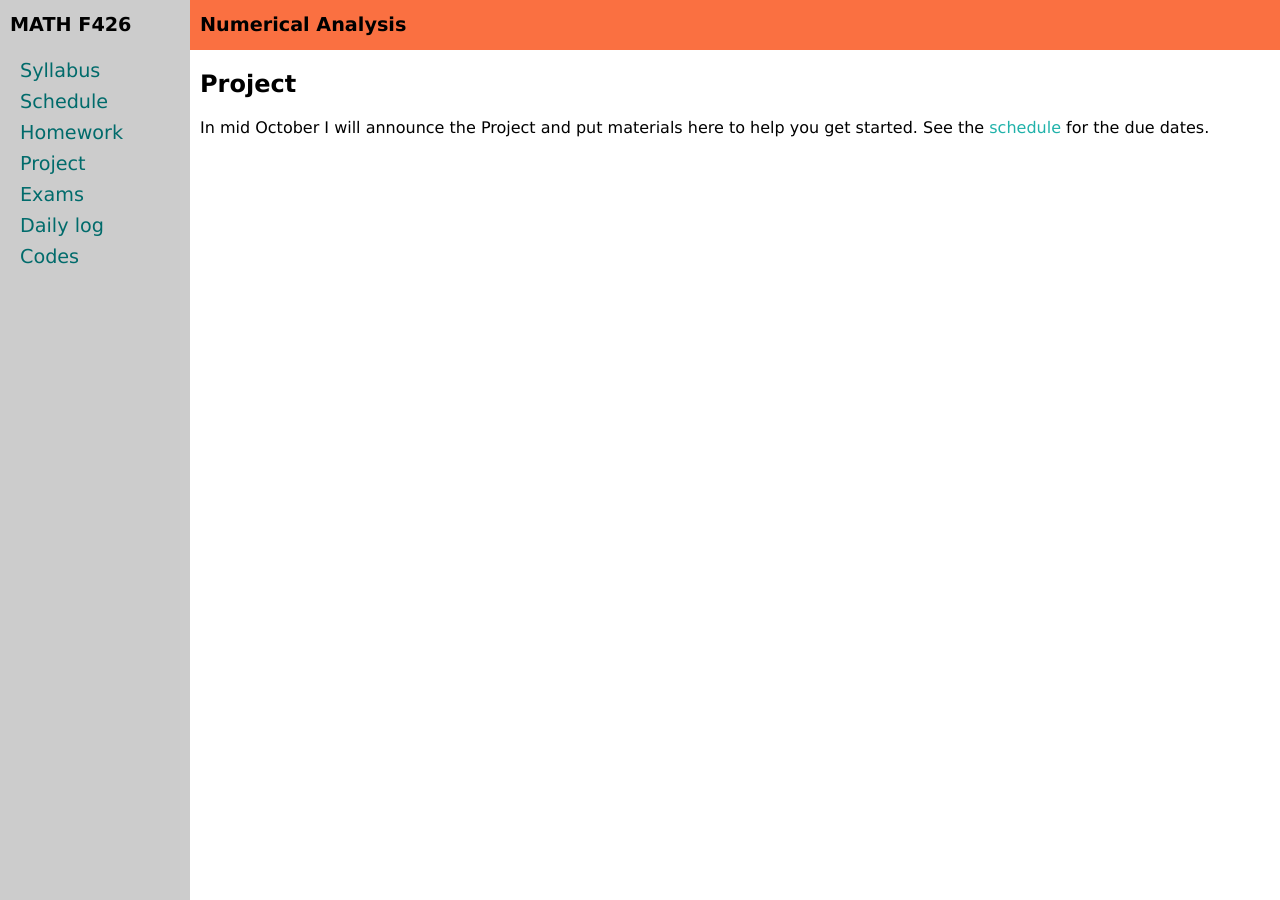
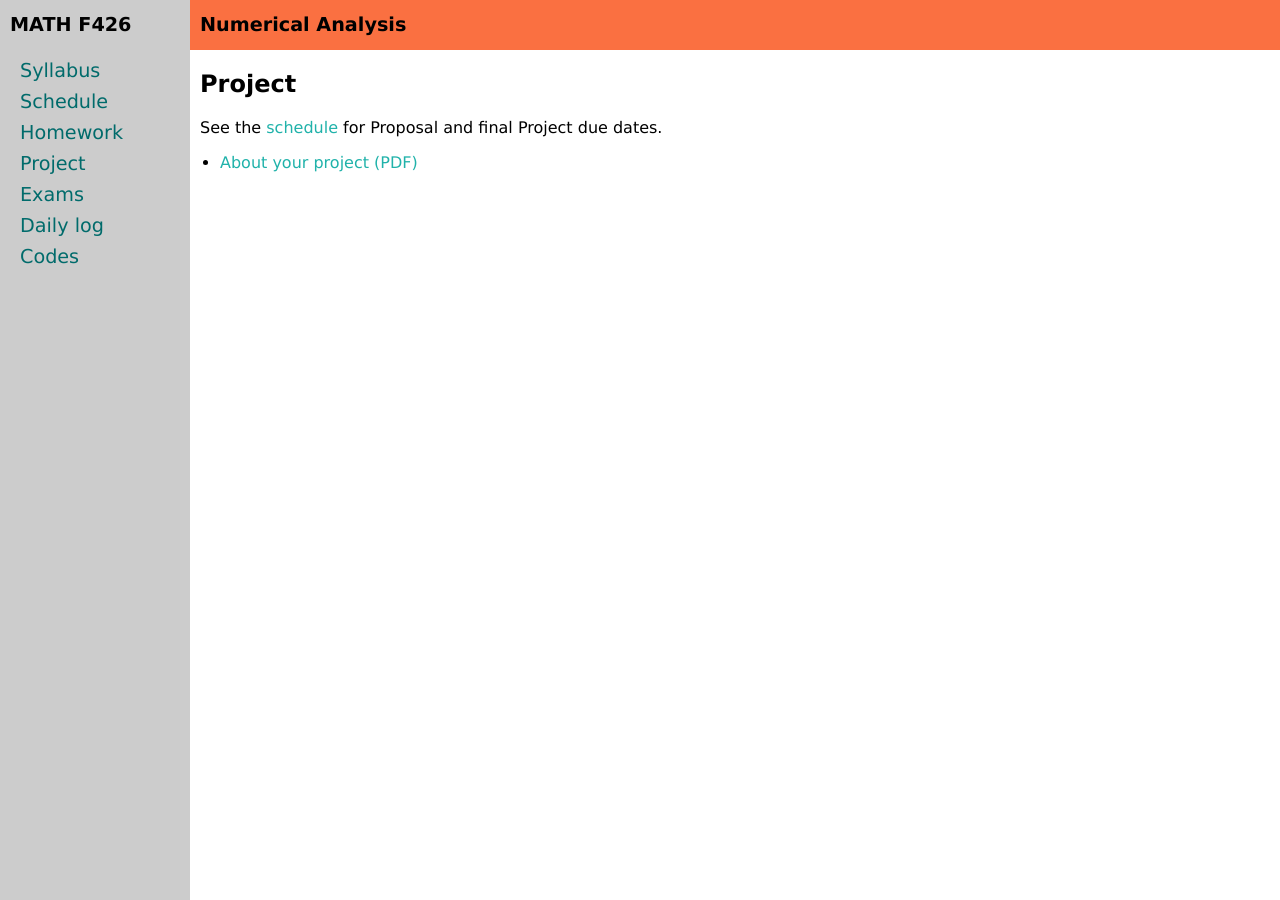
Before and after one commit to bueler/numerical, a Jekyll site: the page built from project.md, in a window 1280 px wide. Built offline with Jekyll 4.4.1, drawn with Linux system fonts in a browser that asks for light colours.

Commit message:
info on project

```diff
--- a/project.md
+++ b/project.md
@@ -5,10 +5,11 @@ title: Project
 
 ## Project
 
-In mid October I will announce the Project and put materials here to help you get started.  See the [schedule](assets/general/F24/schedule.pdf) for the due dates.
+See the [schedule](assets/general/F24/schedule.pdf) for Proposal and final Project due dates.
+
+  * [About your project (PDF)](assets/project/F24/your-project.pdf)
 
 <!--
-  * [About your project (PDF)](assets/project/description.pdf)
   * [example LaTeX file you may use for your project (.tex)](assets/project/blank.tex) and the [PDF it produces](assets/project/blank.pdf)
   * [form (rubric) for grading Part I (PDF)](assets/project/rubricI.pdf)
   * [form (rubric) for grading Part II (PDF)](assets/project/rubricII.pdf)
```
Also changed, not shown: 2 other files.
